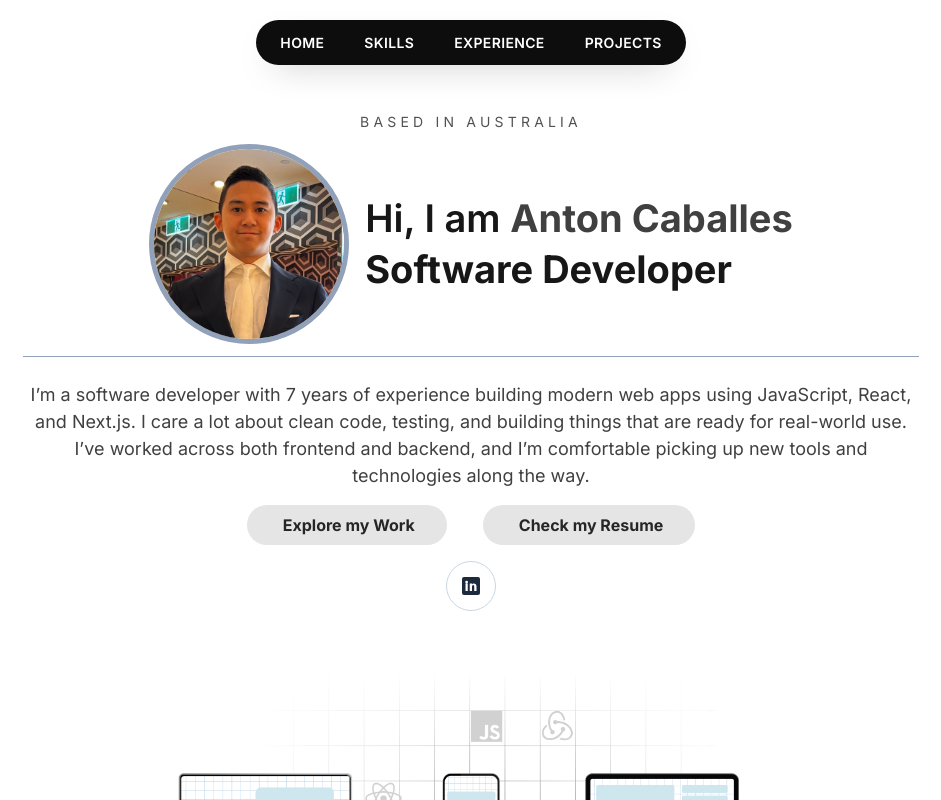
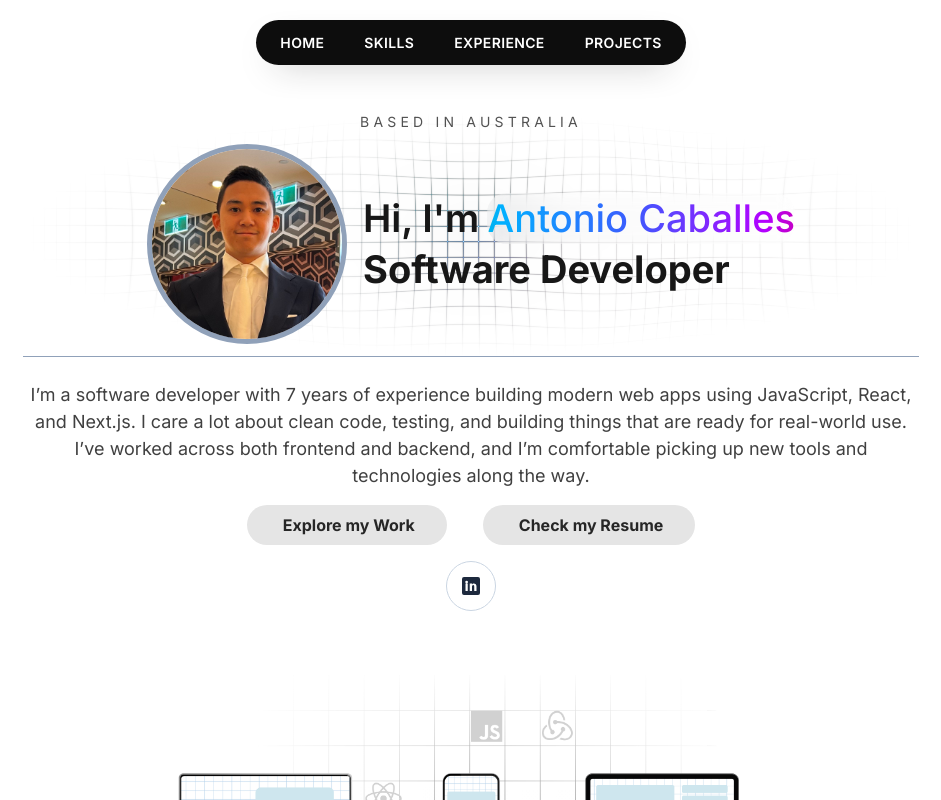
Before and after one commit to arcpac/arcpac.github.io, a Next.js app: page / in a window 1280 px wide. Shown: the top 800 px of the page, without its empty margins (169-1110 px from the left). Built offline with nearby package versions, Linux system fonts and the light colour scheme.

Commit message:
update react blits

```diff
--- a/app/components/hero/Hero.tsx
+++ b/app/components/hero/Hero.tsx
@@ -1,5 +1,6 @@
 import Image from 'next/image'
 import RippleGrid from './RippleGrid';
+import GradientText from '@/components/GradientText';
 
 
 const basePath = process.env.NEXT_PUBLIC_BASE_PATH || "";
@@ -11,11 +12,27 @@ const Hero = () => {
         >
 
             <div className="relative z-10 max-w-4xl">
-                <div className="flex w-full flex-col items-center">
-                    <div className="text-center text-xs uppercase tracking-[0.3em] text-neutral-600 dark:text-neutral-400 sm:text-sm">
+                <div className="flex relative w-full flex-col items-center">
+                    <div className="absolute inset-0 z-0">
+                        <RippleGrid
+                            enableRainbow
+                            gridColor="#5227FF"
+                            rippleIntensity={0.05}
+                            gridSize={15}
+                            gridThickness={15}
+                            fadeDistance={1.1}
+                            vignetteStrength={1}
+                            glowIntensity={0.1}
+                            opacity={0.50}
+                            gridRotation={0}
+                            mouseInteraction
+                            mouseInteractionRadius={0.9}
+                        />
+                    </div>
+                    <div className="text-center text-xs uppercase tracking-[0.3em] text-neutral-600 dark:text-neutral-400 sm:text-sm relative z-10">
                         Based in Australia
                     </div>
-                    <div className="flex w-full flex-col gap-4 py-4 items-center sm:flex-row sm:items-center sm:justify-center sm:py-3 sm:px-4">
+                    <div className="flex w-full flex-col gap-4 py-4 items-center sm:flex-row sm:items-center sm:justify-center sm:py-3 sm:px-4 relative z-10">
                         <div className="relative h-40 w-40 md:h-50 md:w-50 shrink-0 overflow-hidden rounded-full border-[5px] border-slate-400 dark:border-slate-500">
                             <Image
                                 src={`${basePath}/images/me.jpg`}
@@ -25,17 +42,23 @@ const Hero = () => {
                                 className="object-cover object-[center_10%] dark:brightness-95"
                             />
                         </div>
-                        <div className="flex flex-col items-center text-center sm:items-start sm:text-left">
-                            <div className="text-2xl font-semibold text-neutral-900 dark:text-white sm:text-[38px]">
-                                <div>
-                                    Hi, I am{" "}
-                                    <span className="font-bold text-neutral-700">
-                                        Anton Caballes
-                                    </span>
-                                </div>
-                                <div className="font-bold">Software Developer</div>
+                        <div className="text-2xl font-semibold text-neutral-900 dark:text-white sm:text-[38px]">
+                            <div className="flex items-baseline justify-center gap-2 whitespace-nowrap sm:justify-start">
+                                <span>Hi, I&apos;m</span>
+
+                                <GradientText
+                                    colors={["#FF0000", "#FF7A00", "#FFD400", "#00C853", "#00B0FF", "#3D5AFE", "#B400FF"]}
+                                    animationSpeed={8}
+                                    showBorder={false}
+                                    yoyo
+                                >
+                                    Antonio Caballes
+                                </GradientText>
                             </div>
+
+                            <div className="font-bold">Software Developer</div>
                         </div>
+
                     </div>
 
                 </div>
--- /dev/null
+++ b/components/GradientText.tsx
@@ -0,0 +1,129 @@
+'use client'
+import { useState, useCallback, useEffect, useRef, ReactNode } from 'react';
+import { motion, useMotionValue, useAnimationFrame, useTransform } from 'motion/react';
+
+interface GradientTextProps {
+  children: ReactNode;
+  className?: string;
+  colors?: string[];
+  animationSpeed?: number;
+  showBorder?: boolean;
+  direction?: 'horizontal' | 'vertical' | 'diagonal';
+  pauseOnHover?: boolean;
+  yoyo?: boolean;
+}
+
+export default function GradientText({
+  children,
+  className = '',
+  colors = ['#5227FF', '#FF9FFC', '#B19EEF'],
+  animationSpeed = 8,
+  showBorder = false,
+  direction = 'horizontal',
+  pauseOnHover = false,
+  yoyo = true
+}: GradientTextProps) {
+  const [isPaused, setIsPaused] = useState(false);
+  const progress = useMotionValue(0);
+  const elapsedRef = useRef(0);
+  const lastTimeRef = useRef<number | null>(null);
+
+  const animationDuration = animationSpeed * 1000;
+
+  useAnimationFrame(time => {
+    if (isPaused) {
+      lastTimeRef.current = null;
+      return;
+    }
+
+    if (lastTimeRef.current === null) {
+      lastTimeRef.current = time;
+      return;
+    }
+
+    const deltaTime = time - lastTimeRef.current;
+    lastTimeRef.current = time;
+    elapsedRef.current += deltaTime;
+
+    if (yoyo) {
+      const fullCycle = animationDuration * 2;
+      const cycleTime = elapsedRef.current % fullCycle;
+
+      if (cycleTime < animationDuration) {
+        progress.set((cycleTime / animationDuration) * 100);
+      } else {
+        progress.set(100 - ((cycleTime - animationDuration) / animationDuration) * 100);
+      }
+    } else {
+      // Continuously increase position for seamless looping
+      progress.set((elapsedRef.current / animationDuration) * 100);
+    }
+  });
+
+  useEffect(() => {
+    elapsedRef.current = 0;
+    progress.set(0);
+  }, [animationSpeed, yoyo]);
+
+  const backgroundPosition = useTransform(progress, p => {
+    if (direction === 'horizontal') {
+      return `${p}% 50%`;
+    } else if (direction === 'vertical') {
+      return `50% ${p}%`;
+    } else {
+      // For diagonal, move only horizontally to avoid interference patterns
+      return `${p}% 50%`;
+    }
+  });
+
+  const handleMouseEnter = useCallback(() => {
+    if (pauseOnHover) setIsPaused(true);
+  }, [pauseOnHover]);
+
+  const handleMouseLeave = useCallback(() => {
+    if (pauseOnHover) setIsPaused(false);
+  }, [pauseOnHover]);
+
+  const gradientAngle =
+    direction === 'horizontal' ? 'to right' : direction === 'vertical' ? 'to bottom' : 'to bottom right';
+  // Duplicate first color at the end for seamless looping
+  const gradientColors = [...colors, colors[0]].join(', ');
+
+  const gradientStyle = {
+    backgroundImage: `linear-gradient(${gradientAngle}, ${gradientColors})`,
+    backgroundSize: direction === 'horizontal' ? '300% 100%' : direction === 'vertical' ? '100% 300%' : '300% 300%',
+    backgroundRepeat: 'repeat'
+  };
+
+  return (
+    <motion.div
+      className={`relative mx-auto flex max-w-fit flex-row items-center justify-center rounded-[1.25rem] font-medium backdrop-blur transition-shadow duration-500 overflow-hidden cursor-pointer ${showBorder ? 'py-1 px-2' : ''} ${className}`}
+      onMouseEnter={handleMouseEnter}
+      onMouseLeave={handleMouseLeave}
+    >
+      {showBorder && (
+        <motion.div
+          className="absolute inset-0 z-0 pointer-events-none rounded-[1.25rem]"
+          style={{ ...gradientStyle, backgroundPosition }}
+        >
+          <div
+            className="absolute bg-black rounded-[1.25rem] z-[-1]"
+            style={{
+              width: 'calc(100% - 2px)',
+              height: 'calc(100% - 2px)',
+              left: '50%',
+              top: '50%',
+              transform: 'translate(-50%, -50%)'
+            }}
+          />
+        </motion.div>
+      )}
+      <motion.div
+        className="inline-block relative z-2 text-transparent bg-clip-text"
+        style={{ ...gradientStyle, backgroundPosition, WebkitBackgroundClip: 'text' }}
+      >
+        {children}
+      </motion.div>
+    </motion.div>
+  );
+}
--- a/package.json
+++ b/package.json
@@ -12,6 +12,7 @@
     "class-variance-authority": "^0.7.1",
     "clsx": "^2.1.1",
     "lucide-react": "^0.563.0",
+    "motion": "^12.29.0",
     "next": "16.1.1",
     "ogl": "^1.0.11",
     "react": "19.2.3",
```
Also changed, not shown: app/page.tsx (+0 -12 lines), 1 other file (tests, documents, lock files or other folders).
